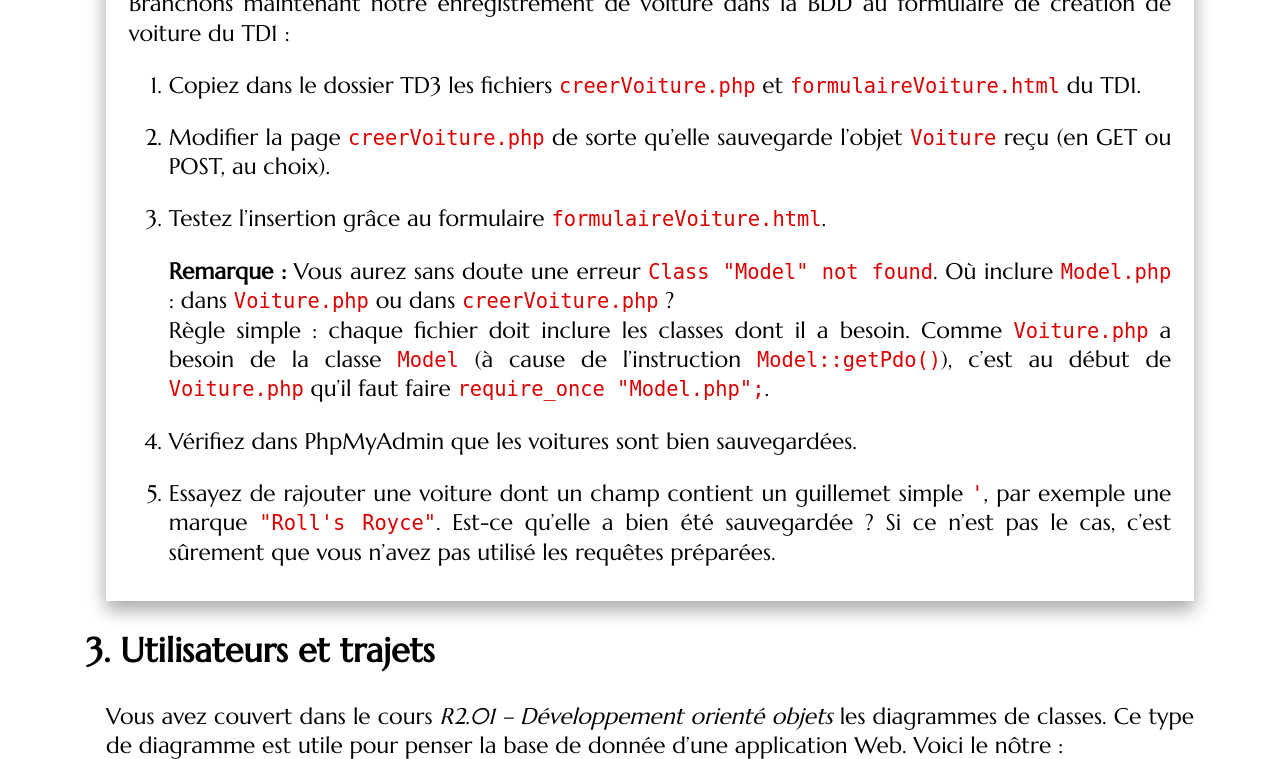
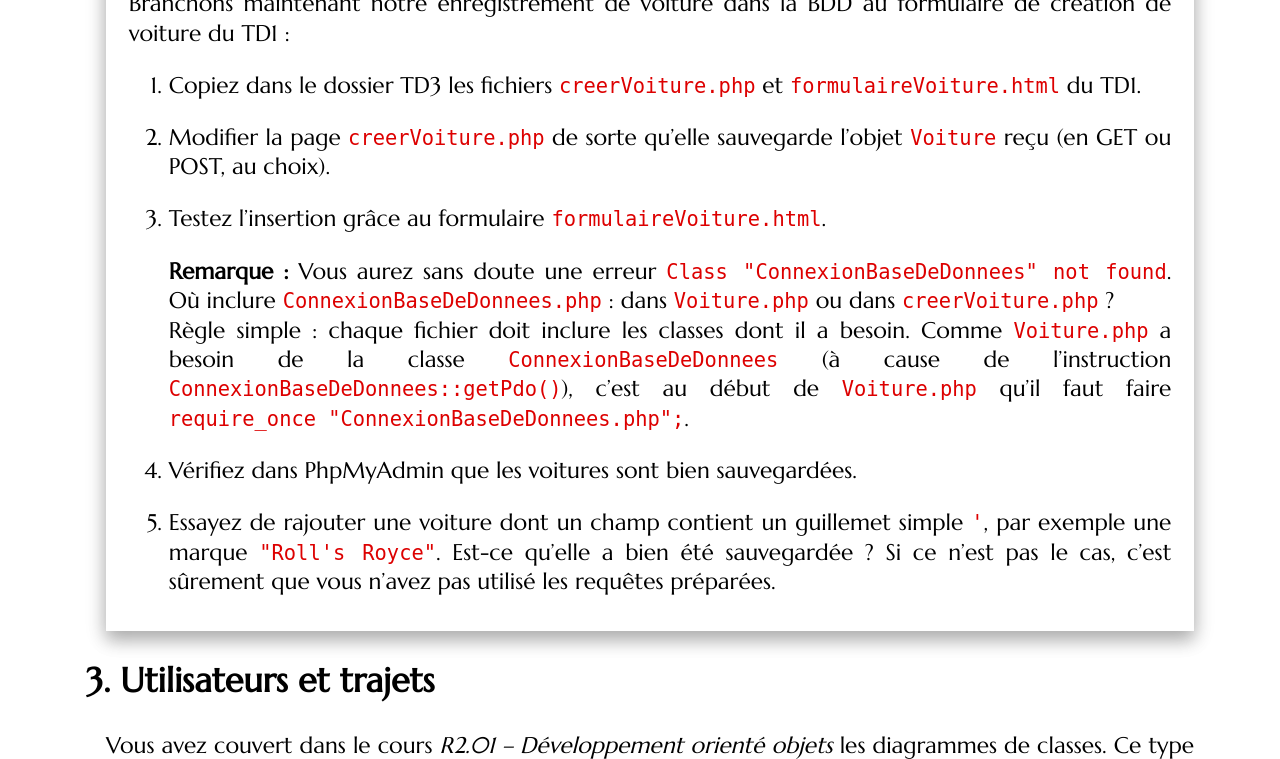
Before and after one commit to romainlebreton/R3.01-DeveloppementWeb, a Jekyll site: the page built from tutorials/tutorial3.md, in a window 1280 px wide and 900 px high, scrolled down 3797 px, cut to the strip 0-759 px from the top of the window. Built offline with Jekyll 4.4.1, drawn with Linux system fonts in a browser that asks for light colours; some web fonts are replaced; some of the changed text lies outside the part shown.

Commit message:
TD3: Model -> ConnexionBaseDeDonnees Conf -> ConfigurationBaseDeDonnees getVoitureParImmat -> getVoitureParImmatriculation
BDD -> BaseDeDonnees ou base de données
BaseDeDonnee -> BaseDeDonnees
databaseConfiguration -> configurationBaseDeDonnees
hostname -> nomHote
database -> nomBaseDeDonnees
password -> motDePasse

````diff
--- a/tutorials/tutorial3.md
+++ b/tutorials/tutorial3.md
@@ -84,9 +84,9 @@ Imaginez que nous ayons codé une fonction `getVoitureParImmatriculation($immatr
 comme suit
 
 ```php?start_inline=1
-function getVoitureParImmat(string $immatriculation) {
+function getVoitureParImmatriculation(string $immatriculation) {
     $sql = "SELECT * from voiture WHERE immatriculation='$immatriculation'";
-    $pdoStatement = Model::getPdo()->query($sql);
+    $pdoStatement = ConnexionBaseDeDonnees::getPdo()->query($sql);
     return $pdoStatement->fetch();
 }
 ```
@@ -123,7 +123,7 @@ Voici toutes ces étapes regroupées dans une fonction :
 function getVoitureParImmatriculation(string $immatriculation) : Voiture {
     $sql = "SELECT * from voiture WHERE immatriculation = :immatriculationTag";
     // Préparation de la requête
-    $pdoStatement = Model::getPdo()->prepare($sql);
+    $pdoStatement = ConnexionBaseDeDonnees::getPdo()->prepare($sql);
 
     $values = array(
         "immatriculationTag" => $immatriculation,
@@ -147,8 +147,8 @@ PDO (qui permet de donner le type de la valeur). Cependant, nous vous conseillon
 d'utiliser systématiquement la syntaxe avec un tableau `execute($values)`.
 
 <div class="exercise">
-1. Copiez/collez dans un nouveau dossier TD3 les fichiers `Conf.php`,
-   `Model.php`, `Voiture.php` et `lireVoiture.php`.
+1. Copiez/collez dans un nouveau dossier TD3 les fichiers `ConfigurationBaseDeDonnees.php`,
+   `ConnexionBaseDeDonnees.php`, `Voiture.php` et `lireVoiture.php`.
 
 1. Copiez la fonction précédente `getVoitureParImmatriculation` dans la classe `Voiture`
    en la déclarant publique et statique.
@@ -195,11 +195,11 @@ de création de voiture du TD1 :
 
 4. Testez l'insertion grâce au formulaire `formulaireVoiture.html`.
 
-   **Remarque :** Vous aurez sans doute une erreur `Class "Model" not found`.
-   Où inclure `Model.php` : dans `Voiture.php` ou dans `creerVoiture.php` ?
+   **Remarque :** Vous aurez sans doute une erreur `Class "ConnexionBaseDeDonnees" not found`.
+   Où inclure `ConnexionBaseDeDonnees.php` : dans `Voiture.php` ou dans `creerVoiture.php` ?
    Règle simple : chaque fichier doit inclure les classes dont il a besoin.
-   Comme `Voiture.php` a besoin de la classe `Model` (à cause de l'instruction `Model::getPdo()`),
-   c'est au début de `Voiture.php` qu'il faut faire `require_once "Model.php";`.
+   Comme `Voiture.php` a besoin de la classe `ConnexionBaseDeDonnees` (à cause de l'instruction `ConnexionBaseDeDonnees::getPdo()`),
+   c'est au début de `Voiture.php` qu'il faut faire `require_once "ConnexionBaseDeDonnees.php";`.
 
 5. Vérifiez dans PhpMyAdmin que les voitures sont bien sauvegardées.
 
@@ -219,7 +219,7 @@ The only exception (pun not intended) is the creation of the PDO instance, which
 -->
 
 <!-- **N'oubliez pas** de protéger tout votre code contenant du PDO
-  (`getVoitures`, ...)  avec des try - catch comme dans `Model`. En effet,
+  (`getVoitures`, ...)  avec des try - catch comme dans `ConnexionBaseDeDonnees`. En effet,
   chaque ligne de code liée à PDO est susceptible de lancer une exception,
   qu'il nous faut capturer et traiter (rôle du `catch`). -->
 
@@ -488,7 +488,7 @@ Ce fichier contient un formulaire qui affiche les informations d'une voiture
    function getVoitureParImmatriculation(string $immatriculation) : ?Voiture {
       $sql = "SELECT * from voiture2 WHERE immatriculation='$immatriculation'";
       echo "<p>J'effectue la requête <pre>\"$sql\"</pre></p>";
-      $pdoStatement = Model::getPDO()->query($sql);
+      $pdoStatement = ConnexionBaseDeDonnees::getPDO()->query($sql);
       $voitureTableau = $pdoStatement->fetch();
 
       if ($voitureTableau !== false) {
````
Also changed, not shown: 1 other file.
